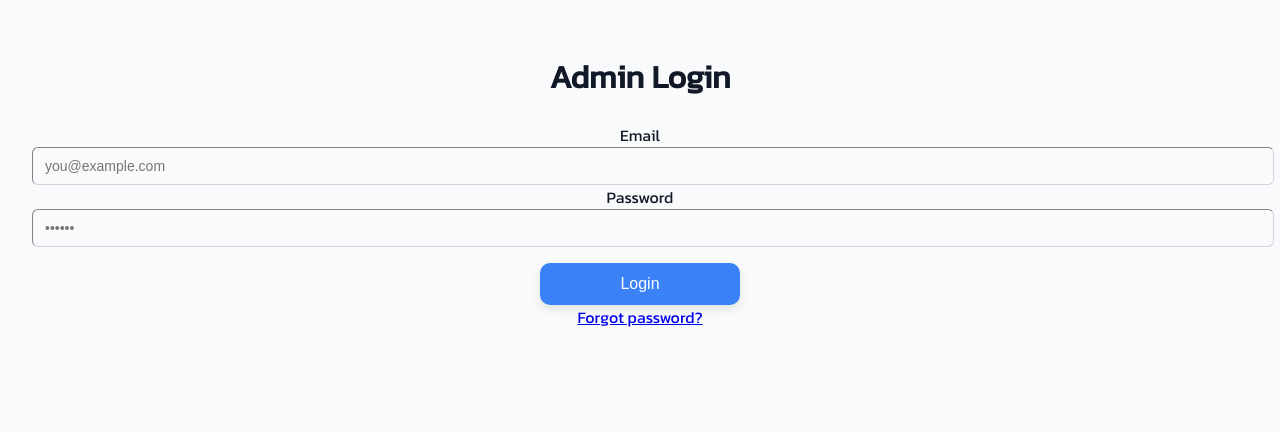
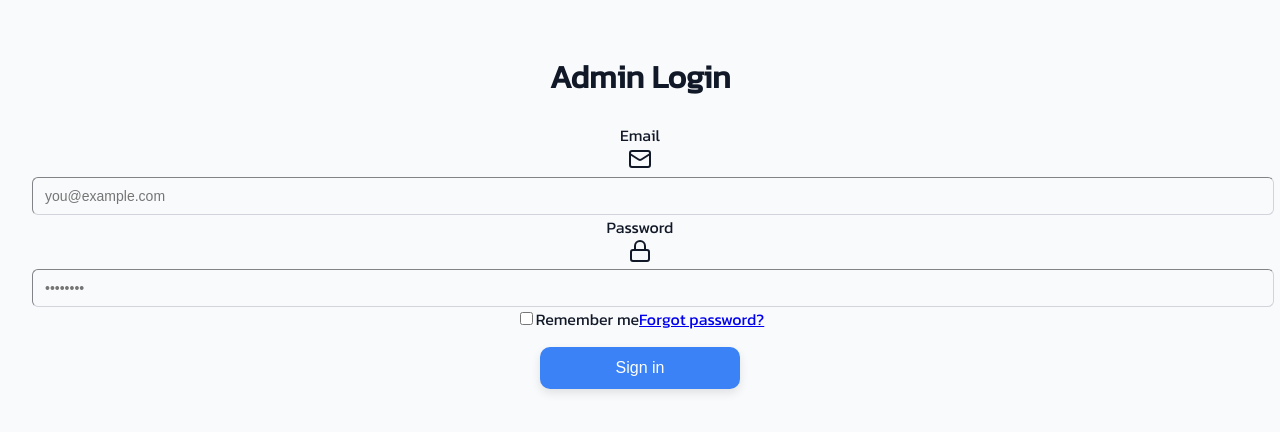
Before and after one commit to tasuke567/brand-predictor, a React (Vite) app: page /admin/login in a window 1280 px wide. Shown: the top 432 px of the page. Built offline with nearby package versions, Linux system fonts and the light colour scheme.

Commit message:
feat: update dependencies and enhance admin login page styling with animations

```diff
--- a/src/pages/AdminLoginPage.tsx
+++ b/src/pages/AdminLoginPage.tsx
@@ -2,19 +2,20 @@
 import { useState } from "react";
 import { useAuth } from "../hooks/useAuth";
 import { Button } from "../components/Button";
+import { Mail, Lock } from "lucide-react";            // ไอคอนเล็ก ๆ
 
 export default function AdminLoginPage() {
   const { login } = useAuth();
   const [email, setEmail] = useState("");
-  const [pwd, setPwd] = useState("");
-  const [err, setErr] = useState<string | null>(null);
+  const [pwd, setPwd]   = useState("");
+  const [err, setErr]   = useState<string | null>(null);
   const [loading, setLoading] = useState(false);
 
   const submit = async (e: React.FormEvent) => {
     e.preventDefault();
     setLoading(true);
     try {
-      await login(email, pwd); // ← hook จะ redirect เมื่อสำเร็จ
+      await login(email, pwd);                       // ⬅️ redirect ภายใน hook
     } catch (e: any) {
       setErr(e.message || "Login failed");
       setLoading(false);
@@ -22,59 +23,83 @@ export default function AdminLoginPage() {
   };
 
   return (
-    <div className="min-h-screen flex items-center justify-center bg-gradient-to-br from-indigo-50 to-emerald-50 dark:from-gray-900 dark:to-gray-800 p-4">
+    <main className="min-h-screen flex items-center justify-center bg-gradient-to-br from-indigo-100/60 via-emerald-100/40 to-emerald-200 dark:from-slate-900 dark:via-slate-800 dark:to-slate-700 px-4">
       <form
         onSubmit={submit}
-        className="w-full max-w-sm space-y-5 rounded-2xl bg-white dark:bg-gray-900 border border-gray-200 dark:border-gray-700 p-8 shadow-lg"
+        className="w-full max-w-md rounded-3xl shadow-xl border border-gray-200/80 dark:border-slate-700 backdrop-blur-lg bg-white/80 dark:bg-slate-900/70 p-8 space-y-6 animate-fade-in"
       >
-        <h1 className="text-2xl font-bold text-center mb-2">Admin Login</h1>
+        <h1 className="text-2xl font-extrabold text-center tracking-tight dark:text-white">
+          Admin Login
+        </h1>
 
         {err && (
-          <div className="rounded bg-rose-100 text-rose-700 px-3 py-2 text-sm">
-            {err}
-          </div>
+          <p
+            role="alert"
+            className="flex items-start gap-2 rounded-lg bg-rose-50 dark:bg-rose-900/50 text-rose-700 dark:text-rose-200 px-4 py-3 text-sm animate-shake"
+          >
+            ❗ {err}
+          </p>
         )}
 
-        <div className="space-y-1">
-          <label className="text-sm" htmlFor="em">
-            Email
-          </label>
+        {/* email */}
+        <label className="block">
+          <span className="sr-only">Email</span>
+          <div className="relative">
+            <Mail className="absolute left-3 top-1/2 -translate-y-1/2 h-4 w-4 text-gray-400" />
             <input
-            id="em"
+              autoFocus
+              id="email"
               type="email"
               required
+              placeholder="you@example.com"
               value={email}
               onChange={(e) => setEmail(e.target.value)}
-            className="input-base"
-            placeholder="you@example.com"
+              className="pl-10 input-base"
             />
           </div>
+        </label>
 
-        <div className="space-y-1">
-          <label className="text-sm" htmlFor="pw">
-            Password
-          </label>
+        {/* password */}
+        <label className="block">
+          <span className="sr-only">Password</span>
+          <div className="relative">
+            <Lock className="absolute left-3 top-1/2 -translate-y-1/2 h-4 w-4 text-gray-400" />
             <input
-            id="pw"
+              id="password"
               type="password"
               required
+              placeholder="••••••••"
               value={pwd}
               onChange={(e) => setPwd(e.target.value)}
-            className="input-base"
-            placeholder="••••••"
+              className="pl-10 input-base"
             />
           </div>
+        </label>
 
-        <Button type="submit" className="w-full" disabled={loading}>
-          {loading ? "Logging in…" : "Login"}
-        </Button>
-
-        <div className="text-right text-xs">
-          <a href="#" className="hover:underline">
+        {/* remember me & forgot */}
+        <div className="flex items-center justify-between text-sm">
+          <label className="flex items-center gap-2">
+            <input type="checkbox" className="accent-emerald-600 h-4 w-4" />
+            <span className="select-none dark:text-slate-300">Remember me</span>
+          </label>
+          <a
+            className="text-emerald-600 hover:underline dark:text-emerald-400"
+            href="#"
+          >
             Forgot password?
           </a>
         </div>
+
+        {/* submit */}
+        <Button
+          type="submit"
+          className="w-full"
+          disabled={loading}
+          aria-busy={loading}
+        >
+          {loading ? "Signing in…" : "Sign in"}
+        </Button>
       </form>
-    </div>
+    </main>
   );
 }
--- /dev/null
+++ b/src/styles/animations.css
@@ -0,0 +1,21 @@
+
+
+/* src/styles/animations.css  (เพิ่มใน main import) */
+@layer utilities {
+  .animate-fade-in {
+    animation: fade-in 0.4s both;
+  }
+  .animate-shake {
+    animation: shake 0.4s both;
+  }
+  @keyframes fade-in {
+    from { opacity: 0; transform: translateY(6px); }
+    to   { opacity: 1; transform: translateY(0); }
+  }
+  @keyframes shake {
+    10%, 90% { transform: translateX(-1px); }
+    20%, 80% { transform: translateX(2px);  }
+    30%, 50%, 70% { transform: translateX(-4px); }
+    40%, 60% { transform: translateX(4px); }
+  }
+}
--- a/src/styles/index.css
+++ b/src/styles/index.css
@@ -328,6 +328,8 @@ button {
 }
 
 .input-base {
-  @apply w-full rounded-md border border-gray-300 dark:border-gray-600 bg-transparent px-3 py-2 text-sm outline-none
-          focus:ring-2 focus:ring-indigo-500 dark:text-gray-100;
+  @apply w-full rounded-md border border-gray-300 dark:border-gray-600 bg-transparent px-3 py-2 text-sm outline-none focus:ring-2 focus:ring-indigo-500 dark:text-gray-100;
 }
+/* -----------------------------------------------------------------
+   🎨 Tailwind utilities ที่ใช้ซ้ำ
+------------------------------------------------------------------*/
--- a/tsconfig.app.json
+++ b/tsconfig.app.json
@@ -6,6 +6,7 @@
     "lib": ["ES2020", "DOM", "DOM.Iterable"],
     "module": "ESNext",
     "skipLibCheck": true,
+
 
     /* Bundler mode */
     "moduleResolution": "bundler",
--- a/vite.config.ts
+++ b/vite.config.ts
@@ -1,12 +1,21 @@
-import { defineConfig } from 'vite'
-import react from '@vitejs/plugin-react'
-import path from 'node:path'
+// vite.config.ts
+import { defineConfig } from "vite";
+import react from "@vitejs/plugin-react";
+import path from "node:path";
+import { fileURLToPath } from "node:url";
+
+// 👇 สร้าง __dirname เอง (ESM equivalent)
+const __filename = fileURLToPath(import.meta.url);
+const __dirname  = path.dirname(__filename);
 
 export default defineConfig({
   plugins: [react()],
   resolve: {
     alias: {
-      '@': path.resolve(__dirname, 'src'),   // ← เพิ่มบรรทัดนี้
+      "@": path.resolve(__dirname, "src"),   // ถ้ามี alias นี้
     },
   },
-})
+  build: {
+    outDir: "dist",
+  },
+});
```
Also changed, not shown: package.json (+11 -19 lines), 1 other file (tests, documents, lock files or other folders). Lines whose indentation alone changed are shown as unchanged.
